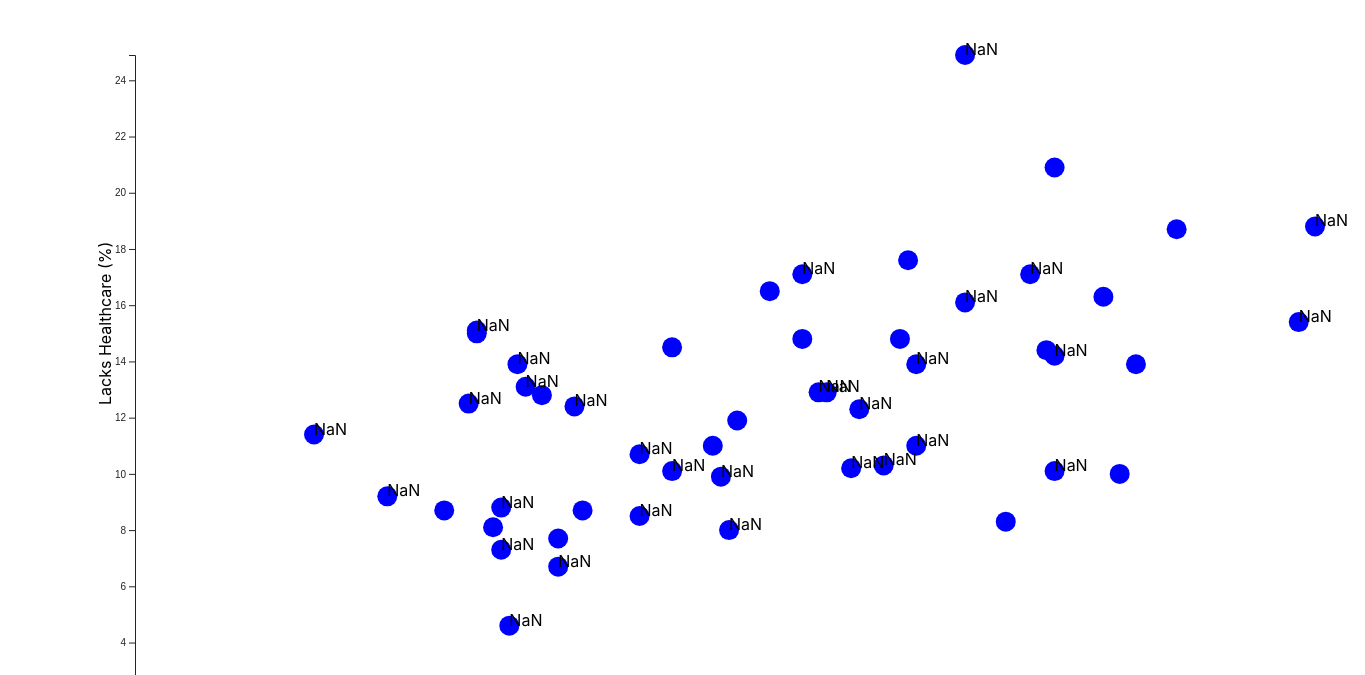
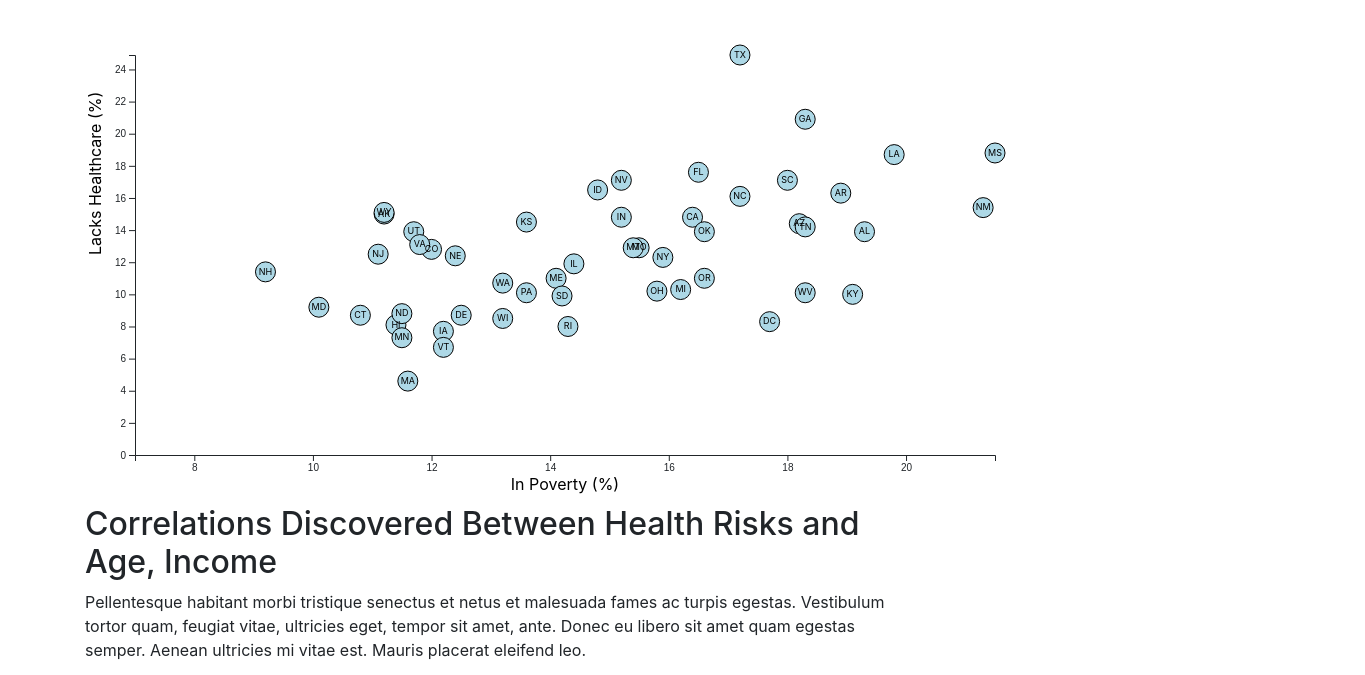
Before and after one commit to meeraranee/D3-Challenge, a plain HTML site: page D3_data_journalism/index.html in a window 1280 px wide. Shown: the part 51-726 px from the top of the page, 1365 px wide, since content can reach past the window. Drawn offline with nearby package versions, Linux system fonts and the light colour scheme; files that its build step writes are made by us from their sources.

Commit message:
final commit

```diff
--- a/D3_data_journalism/app.js
+++ b/D3_data_journalism/app.js
@@ -1,18 +1,6 @@
 // Set up scatterplot
-// The code for the chart is wrapped inside a function that automatically resizes the chart
-function makeResponsive() {
-
-    // If the SVG area isn't empty when the browser loads, remove it and replace it with a resized version of the chart
-    var svgArea = d3.select("body").select("svg");
-
-    // Clear SVG if not empty
-    if (!svgArea.empty()) {
-        svgArea.remove();
-    };
-
-    // SVG wrapper dimensions are determined by the current width and height of the browser window.
-    var svgWidth = window.innerWidth;
-    var svgHeight = window.innerHeight;
+var svgWidth = 960;
+var svgHeight = 500;
 
 // Margins
 var margin = {
@@ -43,24 +31,9 @@ function makeResponsive() {
 
     // Cast data
     censusData.forEach(function(data) {
-            data.state = +data.state;
-            data.abbr = +data.abbr;
         data.poverty = +data.poverty;
-            data.povertyMoe = +data.povertyMoe;
-            data.age = +data.age;
-            data.ageMoe = +data.ageMoe;
-            data.income = +data.income;
-            data.incomeMoe = +data.incomeMoe;
         data.healthcare = +data.healthcare;
-            data.healthcareLow = +data.healthcareLow;
-            data.healthcareHigh = +data.healthcareHigh;
-            data.obesity = +data.obesity;
-            data.obesityLow = +data.obesityLow;
-            data.obesityHigh = +data.obesityHigh;
-            data.smokes = +data.smokes;
-            data.smokesLow = +data.smokesLow;
-            data.smokesHigh = +data.smokesHigh;
-        })
+    });
     console.log(censusData);
 
     // Create x, y scales
@@ -94,59 +67,34 @@ function makeResponsive() {
         .attr("cx", d => xScale(d.poverty))
         .attr("cy", d => yScale(d.healthcare))
         .attr("r", "10")
-            .attr("fill", "blue");
+        .attr("fill", "lightblue")
+        .attr("stroke-width", "1")
+        .attr("stroke", "black");
 
     // Create text labels
-        var states = chartGroup.selectAll("text")
+    var states = chartGroup.selectAll(".text")
         .data(censusData)
         .enter()
         .append("text")
         .text(d => d.abbr)
+        .attr("text-anchor", "middle")
+        .attr("font-size", "9px")
+        .attr("dy", ".3em")
         .attr("x", d => xScale(d.poverty))
         .attr("y", d => yScale(d.healthcare));
 
     // Create axes labels
-        chartGroup.append("text")
-            .attr("transform", `translate(${width /2}, ${height + margin.top + 37})`)
+    var xLabels = chartGroup.append("text")
+        .attr("transform", `translate(${width /2}, ${height + 35})`)
         .attr("text-anchor", "middle")
         .classed("axis-text", true)
         .text("In Poverty (%)");
 
-        chartGroup.append("text")
+    var yLabels = chartGroup.append("text")
         .attr("transform", "rotate(-90)")
-            .attr("y", 0 - margin.left + 10)
+        .attr("y", 0 - margin.left)
         .attr("x", 0 - (height / 2))
         .attr("dy", "1em")
         .classed("axis-text", true)
         .text("Lacks Healthcare (%)");
-
-        // Initalize tooltip
-        var toolTip = d3.tip()
-            .attr("class", "tooltip")
-            .offset([80, -60])
-            .html(function(d) {
-                return (`${d.state}<br>In Poverty: ${d.poverty}%<br>Lacks Healthcare: ${d.healthcare}%`);
 });
-
-        // Create the tooltip in chartGroup
-        chartGroup.call(toolTip);
-
-        // Create "mouseover" event listener to display tooltip
-        circlesGroup.on("mouseover", function(d) {
-            toolTip.show(d, this);
-        })
-
-        // Create "mouseout" event listener to hide tooltip
-            .on("mouseout", function(d) {
-                toolTip.hide(d);
-        }).catch(function(error) {
-            console.log(error);
-        });
-    });
-};
-
-// When the browser loads, makeResponsive() is called
-makeResponsive();
-
-// When the browser window is resized, makeResponsive() is called
-d3.select(window).on("resize", makeResponsive);
--- a/D3_data_journalism/index.html
+++ b/D3_data_journalism/index.html
@@ -5,8 +5,8 @@
   <meta charset="UTF-8">
   <title>D3Times</title>
   <link rel="stylesheet" href="https://stackpath.bootstrapcdn.com/bootstrap/4.1.3/css/bootstrap.min.css" integrity="sha384-MCw98/SFnGE8fJT3GXwEOngsV7Zt27NXFoaoApmYm81iuXoPkFOJwJ8ERdknLPMO" crossorigin="anonymous">
-  <link rel="stylesheet" href="assets/css/style.css">
-  <link rel="stylesheet" href="assets/css/d3Style.css">
+  <link rel="stylesheet" href="css/style.css">
+  <link rel="stylesheet" href="css/d3Style.css">
 
 </head>
 
```
Lines whose indentation alone changed are shown as unchanged.
